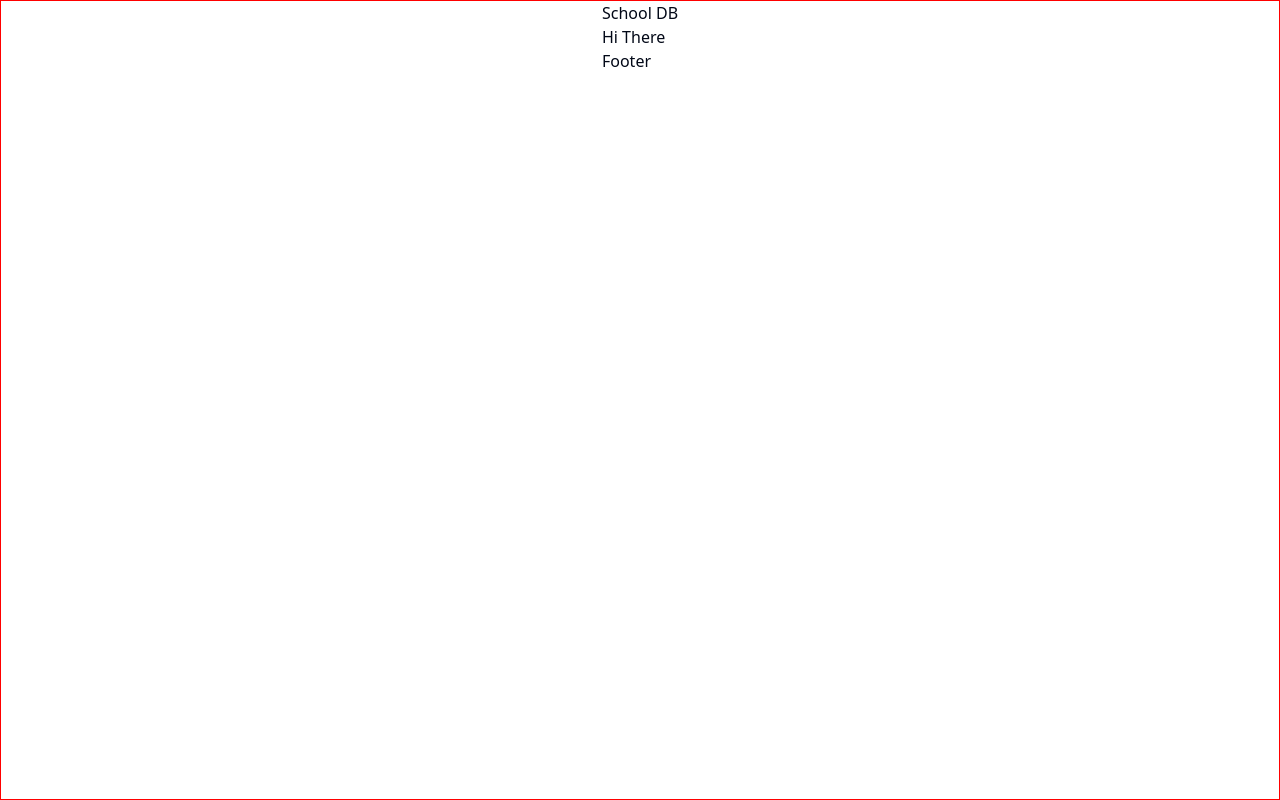
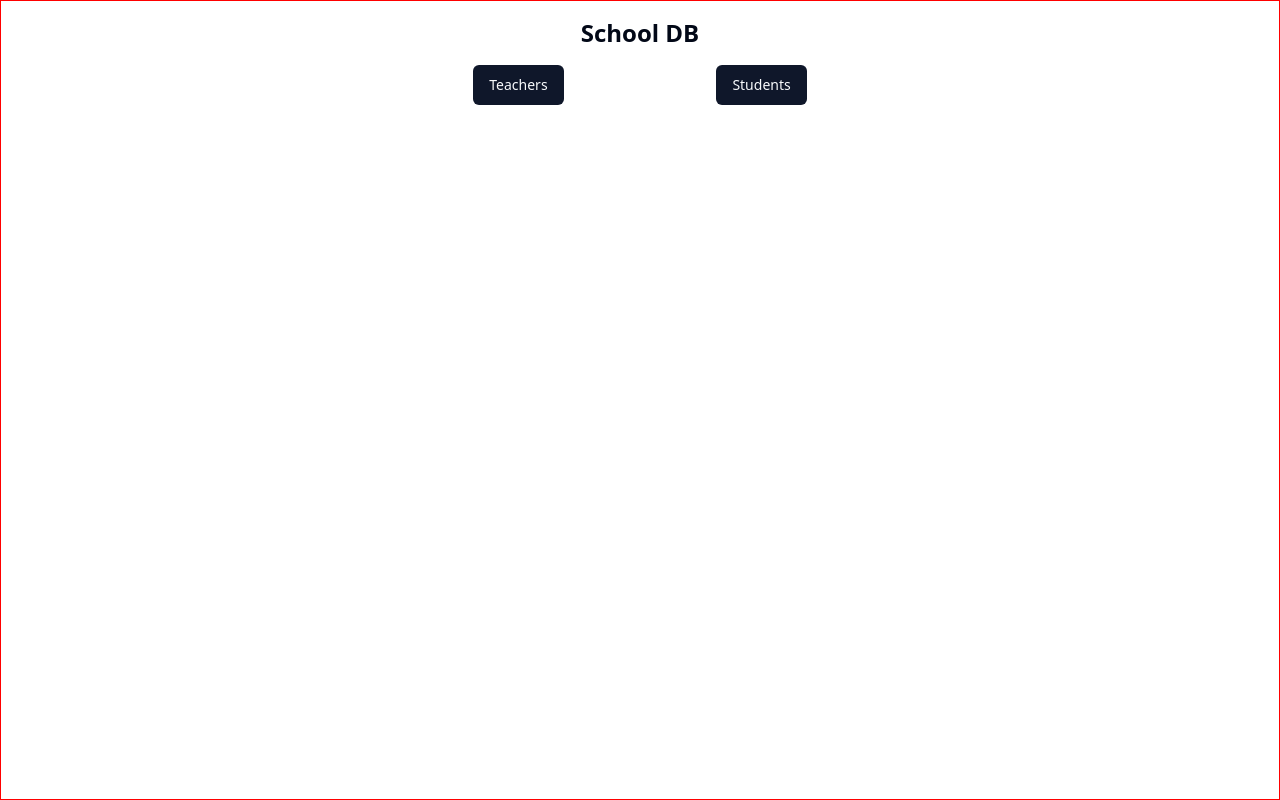
Before and after one commit to K-ash-ish/prisma-tut, a Next.js app: page / in a window 1280 px wide. Built offline with nearby package versions, Linux system fonts and the light colour scheme.

Commit message:
feat: created basic homepage ui using shadcnUI

```diff
--- a/package.json
+++ b/package.json
@@ -12,9 +12,9 @@
   "dependencies": {
     "@prisma/client": "^5.1.1",
     "@radix-ui/react-slot": "^1.0.2",
+    "@tanstack/react-table": "^8.9.3",
     "class-variance-authority": "^0.7.0",
     "clsx": "^2.0.0",
-    "lucide-react": "^0.268.0",
     "next": "13.4.13",
     "react": "18.2.0",
     "react-dom": "18.2.0",
--- a/src/components/Layout.jsx
+++ b/src/components/Layout.jsx
@@ -1,13 +1,15 @@
+import Link from "next/link";
 import React from "react";
 
 function Layout({ children }) {
   return (
     <>
-      <nav>
-        <h1>School DB</h1>
+      <nav className=" text-center my-4">
+        <Link className="text-2xl font-bold  " href={"/"}>
+          School DB
+        </Link>
       </nav>
-      <main>{children}</main>
-      <footer>Footer</footer>
+      <main className="w-full flex justify-center">{children}</main>
     </>
   );
 }
--- /dev/null
+++ b/src/components/ui/button.jsx
@@ -0,0 +1,47 @@
+import * as React from "react"
+import { Slot } from "@radix-ui/react-slot"
+import { cva } from "class-variance-authority";
+
+import { cn } from "@/lib/utils"
+
+const buttonVariants = cva(
+  "inline-flex items-center justify-center rounded-md text-sm font-medium ring-offset-background transition-colors focus-visible:outline-none focus-visible:ring-2 focus-visible:ring-ring focus-visible:ring-offset-2 disabled:pointer-events-none disabled:opacity-50",
+  {
+    variants: {
+      variant: {
+        default: "bg-primary text-primary-foreground hover:bg-primary/90",
+        destructive:
+          "bg-destructive text-destructive-foreground hover:bg-destructive/90",
+        outline:
+          "border border-input bg-background hover:bg-accent hover:text-accent-foreground",
+        secondary:
+          "bg-secondary text-secondary-foreground hover:bg-secondary/80",
+        ghost: "hover:bg-accent hover:text-accent-foreground",
+        link: "text-primary underline-offset-4 hover:underline",
+      },
+      size: {
+        default: "h-10 px-4 py-2",
+        sm: "h-9 rounded-md px-3",
+        lg: "h-11 rounded-md px-8",
+        icon: "h-10 w-10",
+      },
+    },
+    defaultVariants: {
+      variant: "default",
+      size: "default",
+    },
+  }
+)
+
+const Button = React.forwardRef(({ className, variant, size, asChild = false, ...props }, ref) => {
+  const Comp = asChild ? Slot : "button"
+  return (
+    (<Comp
+      className={cn(buttonVariants({ variant, size, className }))}
+      ref={ref}
+      {...props} />)
+  );
+})
+Button.displayName = "Button"
+
+export { Button, buttonVariants }
--- /dev/null
+++ b/src/components/ui/card.jsx
@@ -0,0 +1,50 @@
+import * as React from "react"
+
+import { cn } from "@/lib/utils"
+
+const Card = React.forwardRef(({ className, ...props }, ref) => (
+  <div
+    ref={ref}
+    className={cn("rounded-lg border bg-card text-card-foreground shadow-sm", className)}
+    {...props} />
+))
+Card.displayName = "Card"
+
+const CardHeader = React.forwardRef(({ className, ...props }, ref) => (
+  <div
+    ref={ref}
+    className={cn("flex flex-col space-y-1.5 p-6", className)}
+    {...props} />
+))
+CardHeader.displayName = "CardHeader"
+
+const CardTitle = React.forwardRef(({ className, ...props }, ref) => (
+  <h3
+    ref={ref}
+    className={cn("text-2xl font-semibold leading-none tracking-tight", className)}
+    {...props} />
+))
+CardTitle.displayName = "CardTitle"
+
+const CardDescription = React.forwardRef(({ className, ...props }, ref) => (
+  <p
+    ref={ref}
+    className={cn("text-sm text-muted-foreground", className)}
+    {...props} />
+))
+CardDescription.displayName = "CardDescription"
+
+const CardContent = React.forwardRef(({ className, ...props }, ref) => (
+  <div ref={ref} className={cn("p-6 pt-0", className)} {...props} />
+))
+CardContent.displayName = "CardContent"
+
+const CardFooter = React.forwardRef(({ className, ...props }, ref) => (
+  <div
+    ref={ref}
+    className={cn("flex items-center p-6 pt-0", className)}
+    {...props} />
+))
+CardFooter.displayName = "CardFooter"
+
+export { Card, CardHeader, CardFooter, CardTitle, CardDescription, CardContent }
--- a/src/pages/index.js
+++ b/src/pages/index.js
@@ -1,8 +1,19 @@
 import Head from "next/head";
 import Image from "next/image";
 import { Inter } from "next/font/google";
+import { Button, buttonVariants } from "@/components/ui/button";
+import {
+  Card,
+  CardContent,
+  CardDescription,
+  CardFooter,
+  CardHeader,
+  CardTitle,
+} from "@/components/ui/card";
+import Link from "next/link";
 
 export default function Home() {
+  const dbNames = ["teachers", "students"];
   return (
     <>
       <Head>
@@ -10,7 +21,19 @@
         <meta name="description" content="Generated by create next app" />
         <meta name="viewport" content="width=device-width, initial-scale=1" />
       </Head>
-      <main>Hi There</main>
+      <div className="w-1/2  flex justify-evenly">
+        {dbNames.map((dbName, index) => {
+          return (
+            <Link
+              key={index}
+              className={buttonVariants() + " capitalize"}
+              href={`/${dbName}`}
+            >
+              {dbName}
+            </Link>
+          );
+        })}
+      </div>
     </>
   );
 }
--- a/src/styles/globals.css
+++ b/src/styles/globals.css
@@ -79,10 +79,13 @@
 }
 body {
   height: 100%;
+  width: 100%;
   padding: 0;
   margin: 0;
   border: 1px solid red;
-
   display: flex;
   justify-content: center;
 }
+#__next {
+  width: 100%;
+}
```
Also changed, not shown: 1 other file (tests, documents, lock files or other folders).
